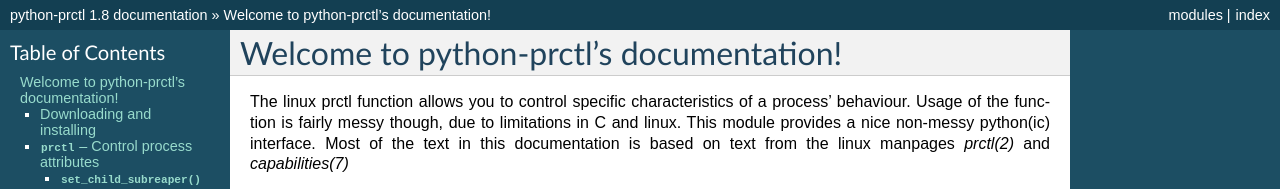
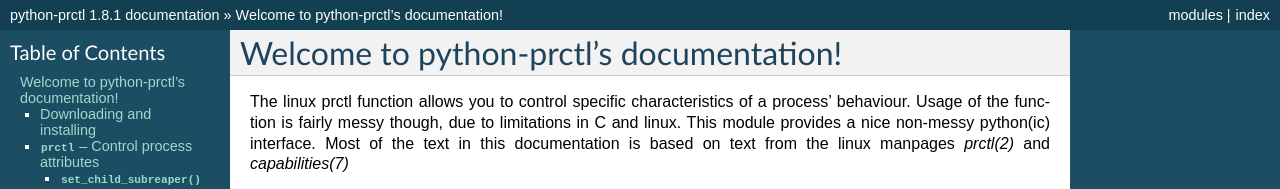
Before and after one commit to seveas/python-prctl, a Sphinx documentation site: the page built from docs/index.rst, in a window 1280 px wide and 900 px high. Shown: the top 189 px of the window. Built offline with Sphinx 7.4.7, drawn with Linux system fonts in a browser that asks for light colours; some of the changed text lies outside the part shown.

Commit message:
Version 1.8.1

```diff
--- a/docs/conf.py
+++ b/docs/conf.py
@@ -47,7 +47,7 @@ copyright = u'2010-2020, Dennis Kaarsemaker'
 # The short X.Y version.
 version = '1.8'
 # The full version, including alpha/beta/rc tags.
-release = '1.8'
+release = '1.8.1'
 
 # The language for content autogenerated by Sphinx. Refer to documentation
 # for a list of supported languages.
--- a/setup.py
+++ b/setup.py
@@ -54,7 +54,7 @@ _prctl = Extension("_prctl",
                    libraries = ['cap'])
 
 setup(name = "python-prctl",
-      version = "1.8",
+      version = "1.8.1",
       author = "Dennis Kaarsemaker",
       author_email = "dennis@kaarsemaker.net",
       url = "http://github.com/seveas/python-prctl",
```
